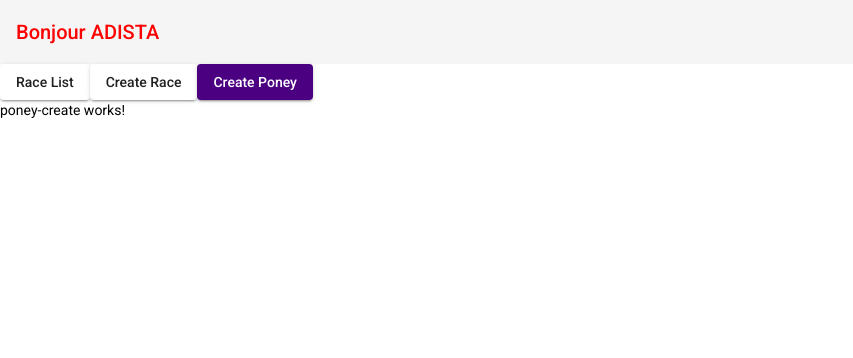
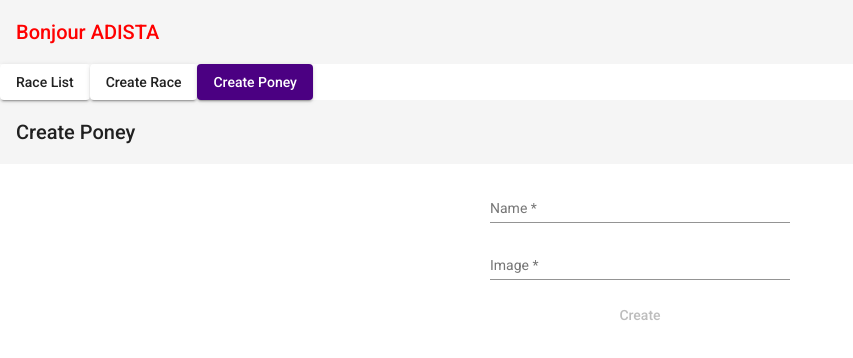
Before and after one commit to rsignes/adista, an Angular app: page /poney-create in a window 1280 px wide. Shown: the top 358 px of the page, without its empty margins (0-853 px from the left). Built offline with nearby package versions, Linux system fonts and the light colour scheme.

Commit message:
reactive forms

```diff
--- a/db.json
+++ b/db.json
@@ -17,6 +17,12 @@
       "name": "Liam",
       "img": "http://ponyracer.ninja-squad.com/assets/images/pony-green-running.gif",
       "distance": 0
+    },
+    {
+      "distance": 0,
+      "name": "Corinne",
+      "img": "http://ponyracer.ninja-squad.com/assets/images/pony-purple-running.gif",
+      "id": "AdHKVks"
     }
   ],
   "races": [
@@ -89,6 +95,26 @@
         "2"
       ],
       "id": "XqE_QG5"
+    },
+    {
+      "name": "Le Mans",
+      "poneyIds": [
+        "0",
+        "1",
+        "2",
+        "xYFVEeo"
+      ],
+      "id": "MLhX69M"
+    },
+    {
+      "name": "Rennes",
+      "poneyIds": [
+        "0",
+        "1",
+        "2",
+        "AdHKVks"
+      ],
+      "id": "2uGOXy9"
     }
   ]
 }
--- a/src/app/app.module.ts
+++ b/src/app/app.module.ts
@@ -15,7 +15,7 @@ import { PoneyCreateComponent } from './components/poney-create/poney-create.com
 import { RouterModule } from '@angular/router';
 import { APP_ROUTES } from './app.routes';
 import { HttpClientModule } from '@angular/common/http';
-import { FormsModule } from '@angular/forms';
+import { FormsModule, ReactiveFormsModule } from '@angular/forms';
 
 @NgModule({
   declarations: [
@@ -35,7 +35,8 @@ import { FormsModule } from '@angular/forms';
     MaterialComponentsModule,
     RouterModule.forRoot(APP_ROUTES),
     HttpClientModule,
-    FormsModule
+    FormsModule,
+    ReactiveFormsModule
   ],
   providers: [],
   bootstrap: [AppComponent]
--- a/src/app/components/poney-create/poney-create.component.html
+++ b/src/app/components/poney-create/poney-create.component.html
@@ -1 +1,24 @@
-<p>poney-create works!</p>
+<mat-toolbar>
+    <span>Create Poney</span>
+</mat-toolbar>
+
+<form (submit)="handleSubmit()" [formGroup]="poneyForm">
+
+    <mat-form-field>
+        <input matInput placeholder="Name" formControlName="name">
+        <!-- <mat-error *ngIf="poneyForm.controls.name.hasError('required')">Field required</mat-error> -->
+        <mat-error *ngFor="let error of poneyForm.controls.name.errors | keyvalue">
+            {{ errorMessages[error.key] }}
+        </mat-error>
+    </mat-form-field>
+
+    <mat-form-field>
+        <input matInput placeholder="Image" formControlName="img">
+        <mat-error *ngFor="let error of poneyForm.controls.img.errors | keyvalue">
+            {{ errorMessages[error.key] }}
+        </mat-error>
+    </mat-form-field>
+
+    <button mat-button type="submit" [disabled]="poneyForm.invalid">Create</button>
+
+</form>
--- a/src/app/components/poney-create/poney-create.component.scss
+++ b/src/app/components/poney-create/poney-create.component.scss
@@ -0,0 +1,18 @@
+form {
+    width: 50%;
+    max-width: 300px;
+    text-align: center;
+    margin: 20px auto;
+
+    mat-form-field {
+        width: 100%;
+    }
+
+    &.ng-valid {
+        border: solid 1px green;
+    }
+
+    input.ng-invalid.ng-touched {
+        border: solid 1px red;
+    }
+}
--- a/src/app/components/poney-create/poney-create.component.ts
+++ b/src/app/components/poney-create/poney-create.component.ts
@@ -1,4 +1,7 @@
 import { Component, OnInit } from '@angular/core';
+import { FormGroup, FormControl, Validators } from '@angular/forms';
+import { DataService } from '../../services/data.service';
+import { Router } from '@angular/router';
 
 @Component({
   selector: 'adi-poney-create',
@@ -7,9 +10,27 @@ import { Component, OnInit } from '@angular/core';
 })
 export class PoneyCreateComponent implements OnInit {
 
-  constructor() { }
+  poneyForm: FormGroup
+  errorMessages: Object = {
+    required: "Field required"
+  }
 
   ngOnInit(): void {
+    this.poneyForm = new FormGroup({
+      name: new FormControl('', [ Validators.required ]),
+      img: new FormControl('', [ Validators.required ])
+    })
   }
 
+  handleSubmit() {
+    this.dataService.savePoney({
+      distance: 0,
+      ...this.poneyForm.value
+    }).subscribe(poney => {
+      this.router.navigateByUrl('/race-create')
+    })
+  }
+
+  constructor(private dataService: DataService, private router: Router) { }
+
 }
--- a/src/app/services/data.service.ts
+++ b/src/app/services/data.service.ts
@@ -42,6 +42,12 @@ export class DataService {
     }))
   }
 
+  savePoney(poney: Poney): Observable<Poney> {
+    return this.http.post<Poney>('http://localhost:3000/ponies', poney).pipe(tap(poney => {
+      this._ponies = []
+    }))
+  }
+
   private _ponies: Poney[] = []
 
   private _races: Race[] = []
```
